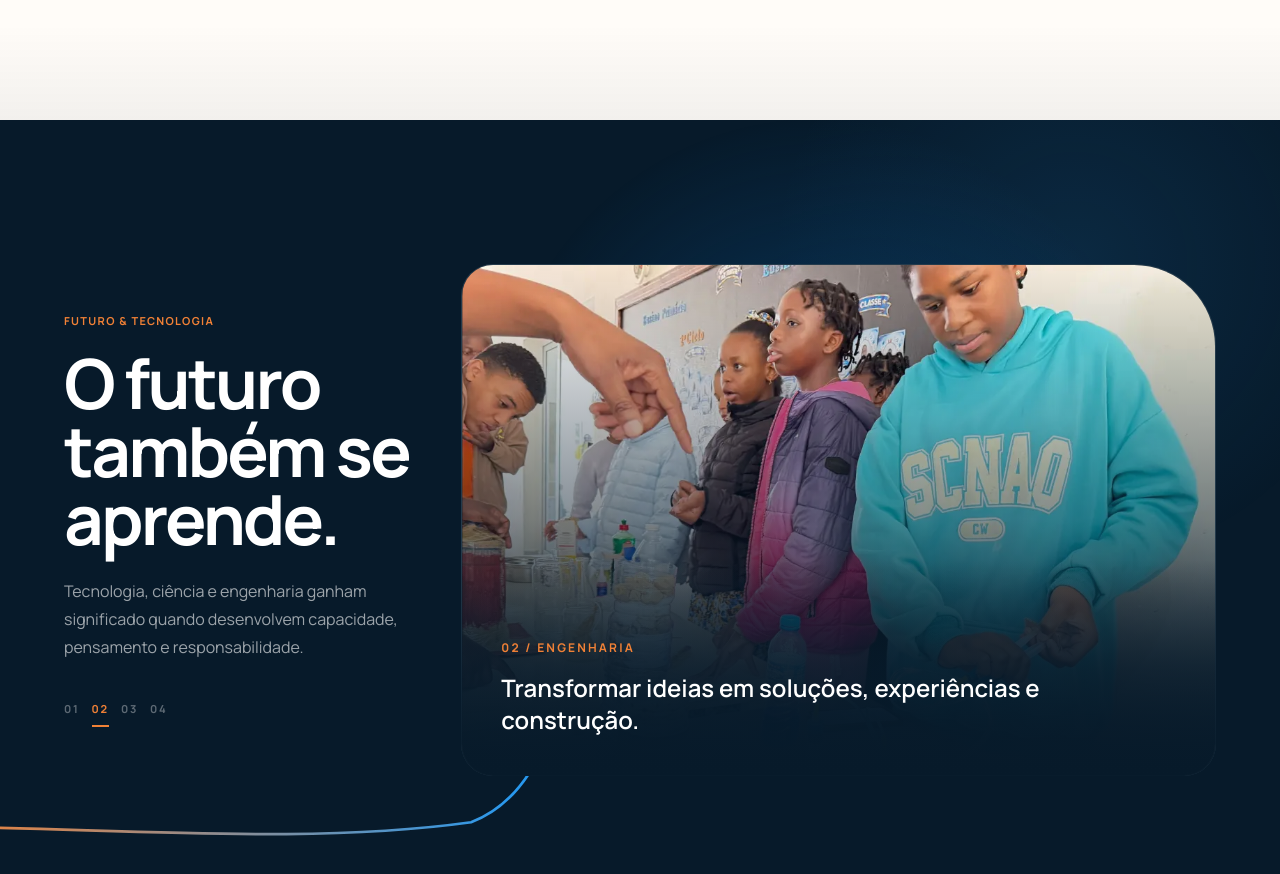
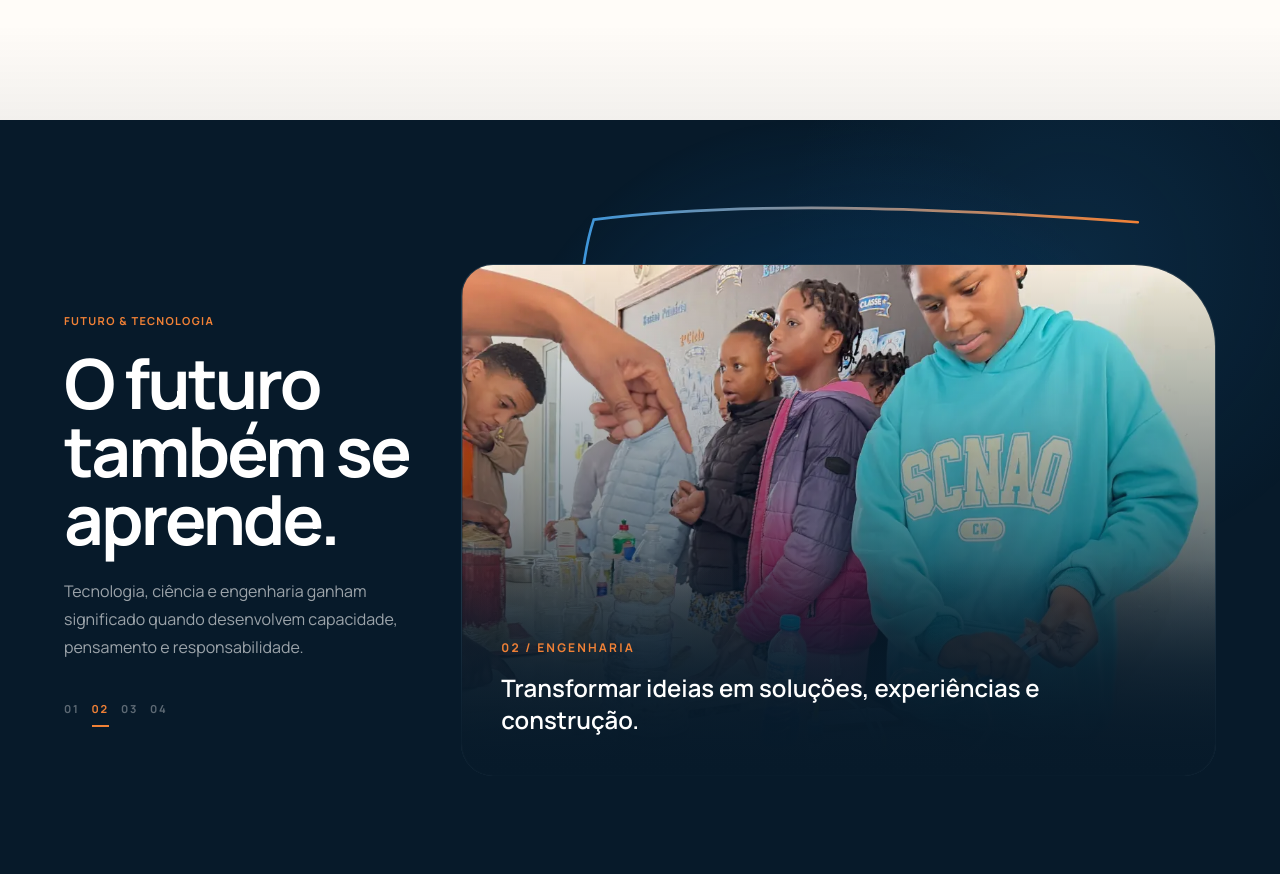
Before and after one commit to rightware-corporations/educore-colegio_universo_dos_sonhos, a React (Vite) app in the folder frontend/: page / in a window 1280 px wide. Shown: the part 5360-6234 px from the top of the page. Built offline with nearby package versions, Linux system fonts and the light colour scheme.

Commit message:
refine(colus): inherit Aprender Trail at Futuro upper-right before flowing into Signal Field

```diff
--- a/frontend/src/components/landing/FuturoSection.tsx
+++ b/frontend/src/components/landing/FuturoSection.tsx
@@ -50,8 +50,8 @@ function EngineeringDevice() {
 export function FuturoSection() {
   const ref = useRef<HTMLElement>(null);
   const signalPathRef = useRef<SVGPathElement>(null);
-  const pointerX = useMotionValue(-70);
-  const pointerY = useMotionValue(795);
+  const pointerX = useMotionValue(1280);
+  const pointerY = useMotionValue(115);
   const reduceMotion = useReducedMotion();
 
   const { scrollYProgress } = useScroll({
@@ -226,7 +226,7 @@ export function FuturoSection() {
             <motion.path
               ref={signalPathRef}
               data-colus-desktop-signal-path
-              d="M-70 795 C150 798 350 815 530 790 C600 764 636 676 650 545 C660 412 635 210 668 112 C860 88 1100 102 1280 115"
+              d="M1280 115 C1100 102 860 88 668 112 C635 210 660 412 650 545 C636 676 600 764 530 790 C350 815 150 798 -70 795"
               fill="none"
               stroke="url(#signalGradient)"
               strokeWidth="3"
@@ -234,14 +234,14 @@ export function FuturoSection() {
               style={{ pathLength: reduceMotion ? 1 : fieldLength }}
             />
             {/* Filled active node belongs to Signal Field, not the scene media. */}
-            <motion.g style={reduceMotion ? { x: 1280, y: 115 } : { x: pointerX, y: pointerY }} aria-hidden="true">
+            <motion.g style={reduceMotion ? { x: -70, y: 795 } : { x: pointerX, y: pointerY }} aria-hidden="true">
               <DesktopOrbitNode progress={scrollYProgress} tone="blue" size={15} />
             </motion.g>
             <defs>
               <linearGradient id="signalGradient" x1="0" y1="0" x2="1" y2="0">
-                <stop offset="0%" stopColor="#F18136" />
+                <stop offset="0%" stopColor="#0C5898" />
                 <stop offset="48%" stopColor="#2899EF" />
-                <stop offset="100%" stopColor="#0C5898" />
+                <stop offset="100%" stopColor="#F18136" />
               </linearGradient>
             </defs>
           </svg>
```
